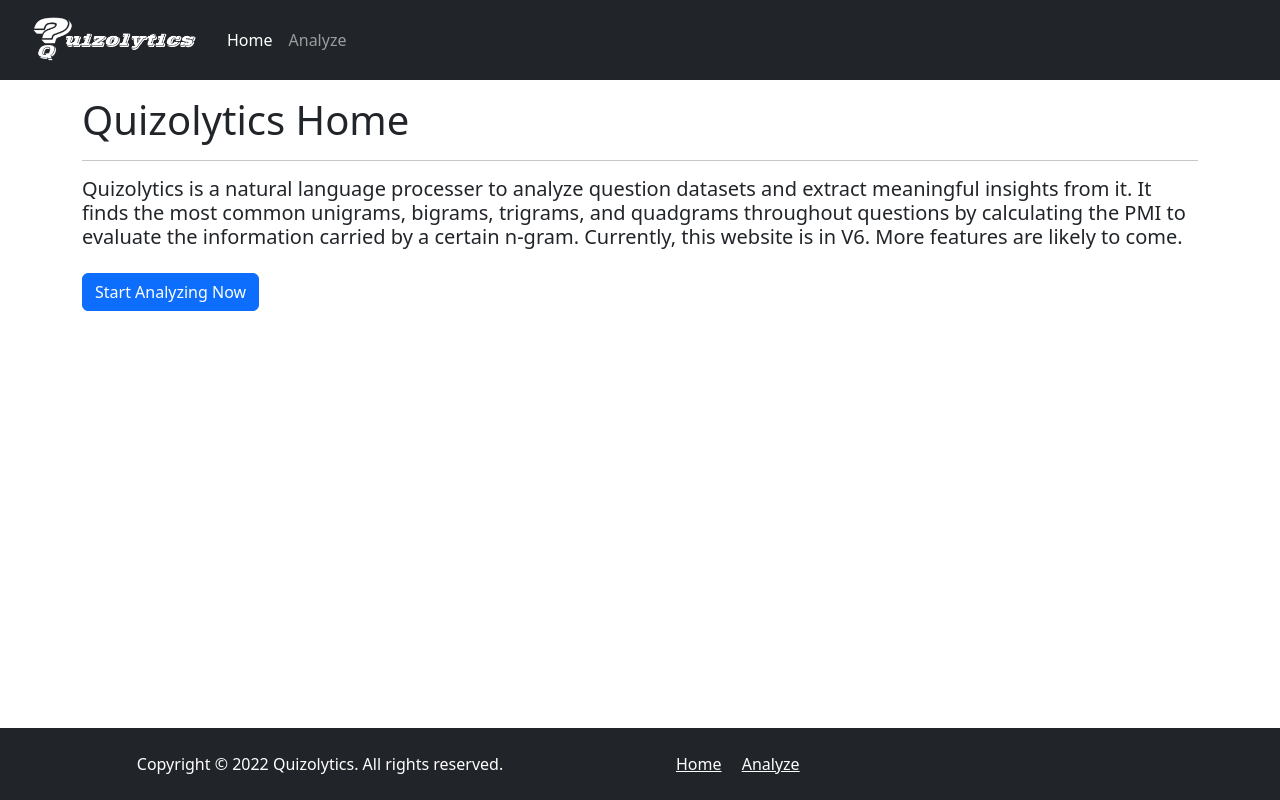
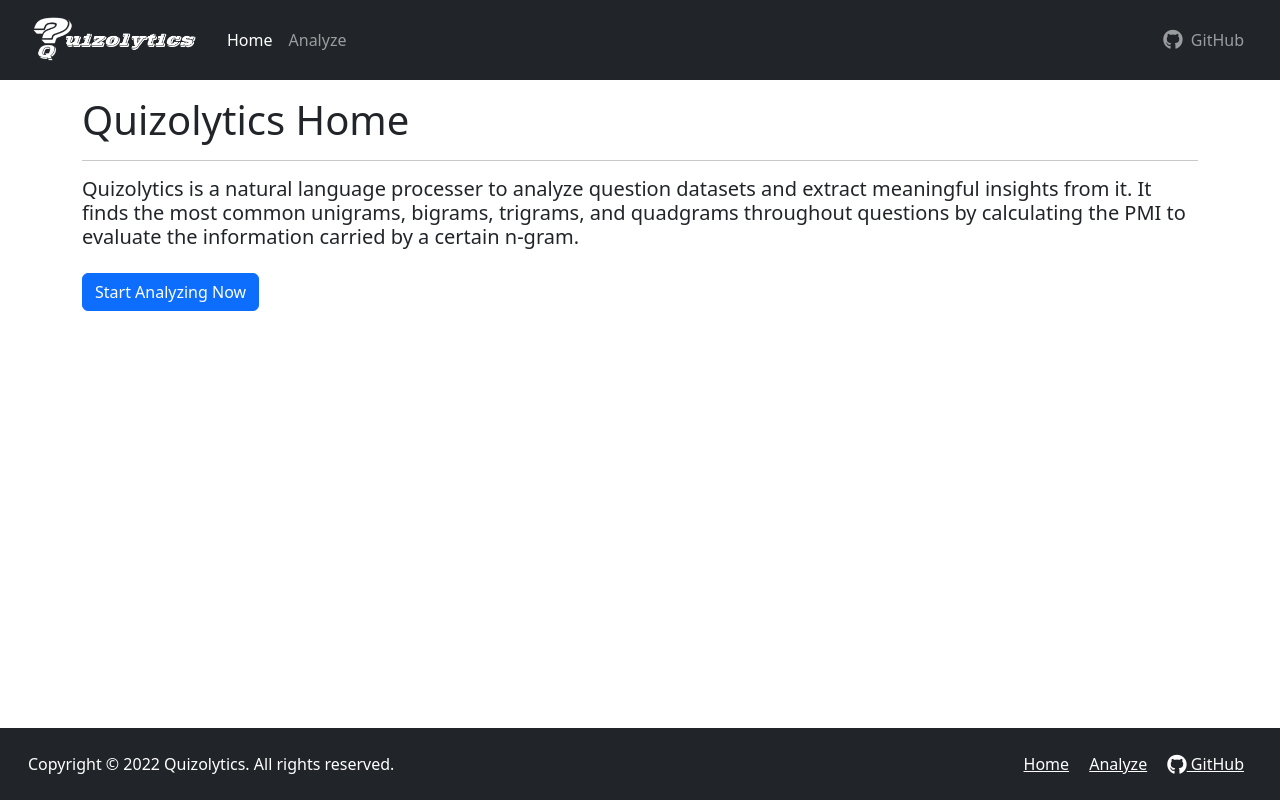
Before and after one commit to Saptak625/Quizolytics, a Flask app: page / in a window 1280 px wide. Run offline with Flask 2, Linux system fonts and the light colour scheme; some libraries are stand-ins or nearby versions.

Commit message:
Add Github links to navbar and footer

```diff
--- a/templates/index.html
+++ b/templates/index.html
@@ -5,7 +5,7 @@
 {% block body %}
 {{ super() }}
 <div class="mb-5">
-<h5>Quizolytics is a natural language processer to analyze question datasets and extract meaningful insights from it. It finds the most common unigrams, bigrams, trigrams, and quadgrams throughout questions by calculating the PMI to evaluate the information carried by a certain n-gram. Currently, this website is in V6. More features are likely to come.</h5>
+<h5>Quizolytics is a natural language processer to analyze question datasets and extract meaningful insights from it. It finds the most common unigrams, bigrams, trigrams, and quadgrams throughout questions by calculating the PMI to evaluate the information carried by a certain n-gram.</h5>
 <a href="analyze"><button type="button" class="btn btn-primary mt-3">Start Analyzing Now</button></a>
 </div>
 {% endblock body %}
--- a/templates/template.html
+++ b/templates/template.html
@@ -14,7 +14,7 @@
       <div class="container-fluid">
         <a class="navbar-brand ms-3" href="/">
           <img src="{{ url_for('static', filename = 'quizolytics_logo.png') }}" alt="Logo" width="175px">
-<!--       Quizolytics -->
+<!--          Quizolytics -->
         </a>
         <button class="navbar-toggler" type="button" data-bs-toggle="collapse" data-bs-target="#navbarSupportedContent" aria-controls="navbarSupportedContent" aria-expanded="false" aria-label="Toggle navigation">
           <span class="navbar-toggler-icon"></span>
@@ -26,6 +26,13 @@
             </li>
             <li class="nav-item">
               <a class="nav-link" id="analyze" href="/analyze">Analyze</a>
+            </li>
+          </ul>
+          <ul class="navbar-nav ms-auto mb-2 mb-lg-0 me-3">
+            <li class="nav-item">
+              <a class="nav-link" href="https://github.com/Saptak625/Quizolytics" target="_blank" rel="noopener noreferrer" aria-label="GitHub Repository">
+                <i class="fa-brands fa-github fa-lg me-1"></i> GitHub
+              </a>
             </li>
           </ul>
         </div>
@@ -66,13 +73,16 @@
       {% endblock results %}
   </div>
   {% endblock wholebody %}
-  <footer class="bg-dark text-white row mx-0 py-4 w-100 mt-auto">
-      <div class="col text-center mx-3">
+  <footer class="bg-dark text-white row mx-0 py-4 w-100 mt-auto align-items-center">
+      <div class="col text-center text-md-start mx-3">
       Copyright © 2022 Quizolytics. All rights reserved.
       </div>
-      <div class="col mx-3">
+      <div class="col text-center text-md-end mx-3">
         <a class="text-white mx-2" href="/">Home</a>
         <a class="text-white mx-2" href="/analyze">Analyze</a>
+        <a class="text-white mx-2" href="https://github.com/Saptak625/Quizolytics" target="_blank" rel="noopener noreferrer" aria-label="GitHub Repository">
+          <i class="fa-brands fa-github fa-lg"></i> GitHub
+        </a>
       </div>
   </footer>
   {% block script %}{% endblock script %}
```
Lines whose indentation alone changed are shown as unchanged.
